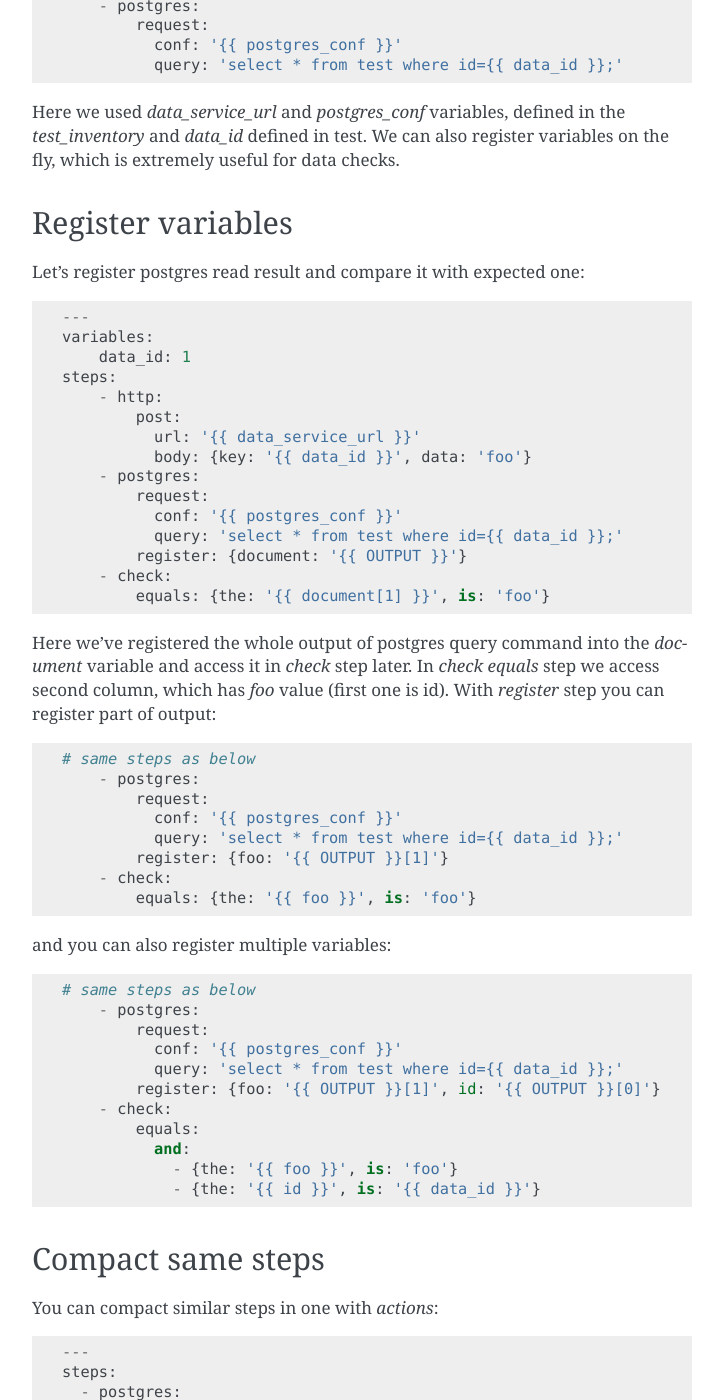
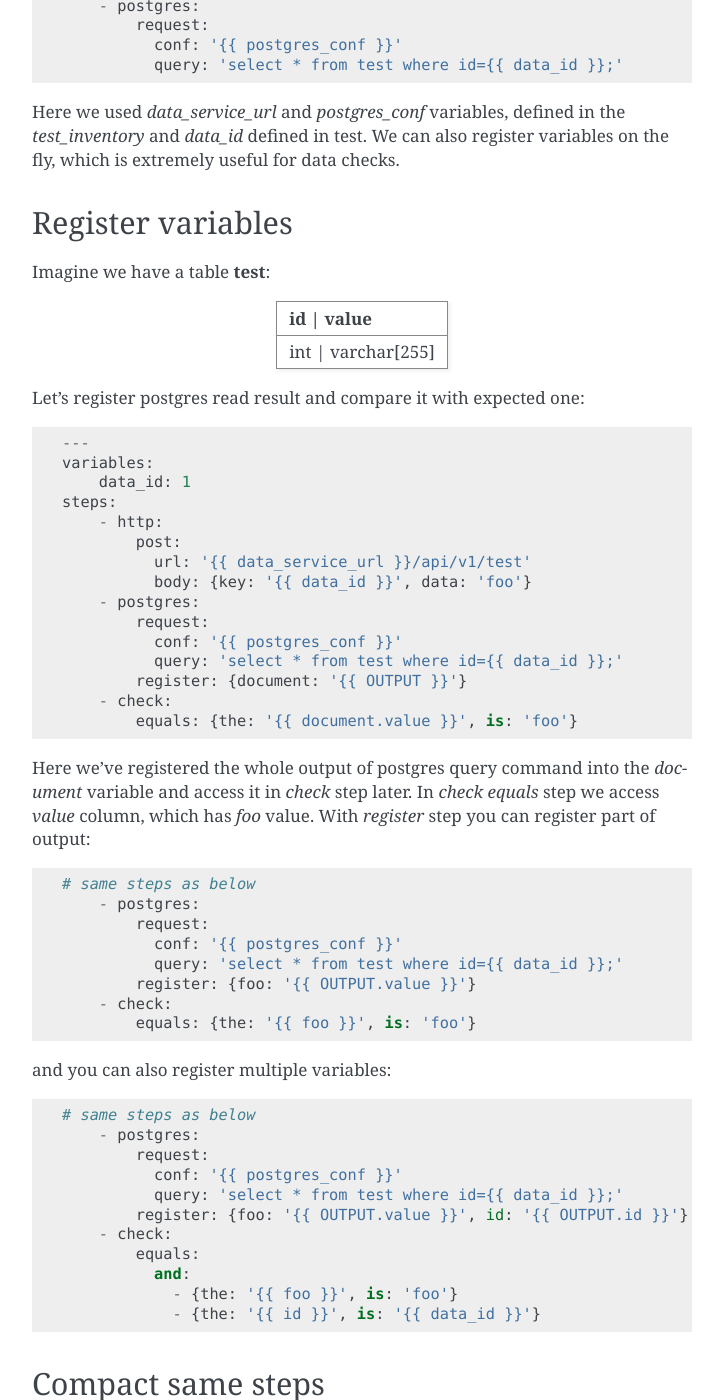
Before and after one commit to comtihon/catcher, a Sphinx documentation site: the page built from docs/source/tests.rst, in a window 1280 px wide and 1400 px high, scrolled down 1176 px. Shown: the whole window, without its empty margins (388-1111 px from the left). Built offline with Sphinx 7.4.7, drawn with Linux system fonts in a browser that asks for light colours; some of the changed text lies outside the part shown.

Commit message:
Fixed docs due to catcher_modules 4.0.0 changes

```diff
--- a/docs/source/microservices.rst
+++ b/docs/source/microservices.rst
@@ -64,11 +64,11 @@ Catcher will help you::
                       - equals: {the: '{{ MESSAGE.value }}', is: '{{ metric2 }}'}
         - postgres:  # check Saver put 2 metrics in Postgres
             query: 'select value from metrics where device_id == {{ device_id }}'
-            register: {metrics: '{{ OUTPUT }}'}
+            register: {metrics: '{{ OUTPUT.value }}'}
         - run: metrics_check
         - postgres:  # check Saver put event in Postgres
             query:  'select count(*) from events where device_id = {{ device_id }} and value = {{ metric2 }}'
-            register: {event: '{{ OUTPUT }}'}
+            register: {event: '{{ OUTPUT.count }}'}
         - check: '{{ event == 1 }}'
         - http:  # request statistics from Assessor
             actions:
--- a/docs/source/migrations.rst
+++ b/docs/source/migrations.rst
@@ -23,7 +23,7 @@ Migration
             request:
                 conf: '{{ migrations_postgres }}'
                 query: "select count(*) from migration where hash = '{{ TEST_NAME }}';"
-            register: {result: '{{ OUTPUT }}'}
+            register: {result: '{{ OUTPUT.count }}'}
             tag: check
             name: 'check_migration_{{ TEST_NAME }}'
         - stop:
--- a/docs/source/tests.rst
+++ b/docs/source/tests.rst
@@ -59,6 +59,14 @@ data checks.
 
 Register variables
 ------------------
+Imagine we have a table **test**:
+
++---------+-------------+
+|   id    |    value    |
++============+==========+
+|  int    | varchar[255]|
++---------+-------------+
+
 Let's register postgres read result and compare it with expected one::
 
     ---
@@ -67,7 +75,7 @@ Let's register postgres read result and compare it with expected one::
     steps:
         - http:
             post:
-              url: '{{ data_service_url }}'
+              url: '{{ data_service_url }}/api/v1/test'
               body: {key: '{{ data_id }}', data: 'foo'}
         - postgres:
             request:
@@ -75,10 +83,10 @@ Let's register postgres read result and compare it with expected one::
               query: 'select * from test where id={{ data_id }};'
             register: {document: '{{ OUTPUT }}'}
         - check:
-            equals: {the: '{{ document[1] }}', is: 'foo'}
+            equals: {the: '{{ document.value }}', is: 'foo'}
 
 Here we've registered the whole output of postgres query command into the `document` variable and
-access it in `check` step later. In `check equals` step we access second column, which has `foo` value (first one is id).
+access it in `check` step later. In `check equals` step we access `value` column, which has `foo` value.
 With `register` step you can register part of output::
 
     # same steps as below
@@ -86,7 +94,7 @@ With `register` step you can register part of output::
             request:
               conf: '{{ postgres_conf }}'
               query: 'select * from test where id={{ data_id }};'
-            register: {foo: '{{ OUTPUT }}[1]'}
+            register: {foo: '{{ OUTPUT.value }}'}
         - check:
             equals: {the: '{{ foo }}', is: 'foo'}
 
@@ -97,7 +105,7 @@ and you can also register multiple variables::
             request:
               conf: '{{ postgres_conf }}'
               query: 'select * from test where id={{ data_id }};'
-            register: {foo: '{{ OUTPUT }}[1]', id: '{{ OUTPUT }}[0]'}
+            register: {foo: '{{ OUTPUT.value }}', id: '{{ OUTPUT.id }}'}
         - check:
             equals:
               and:
@@ -213,7 +221,7 @@ Which is not so useful if you have lots of steps. Name them::
             register: {document: '{{ OUTPUT }}'}
             name: 'check data in postgres'
         - check:
-            equals: {the: '{{ document[1] }}', is: 'foo'}
+            equals: {the: '{{ document.value }}', is: 'foo'}
             name: 'check data equality'
 
 And you will see::
```
